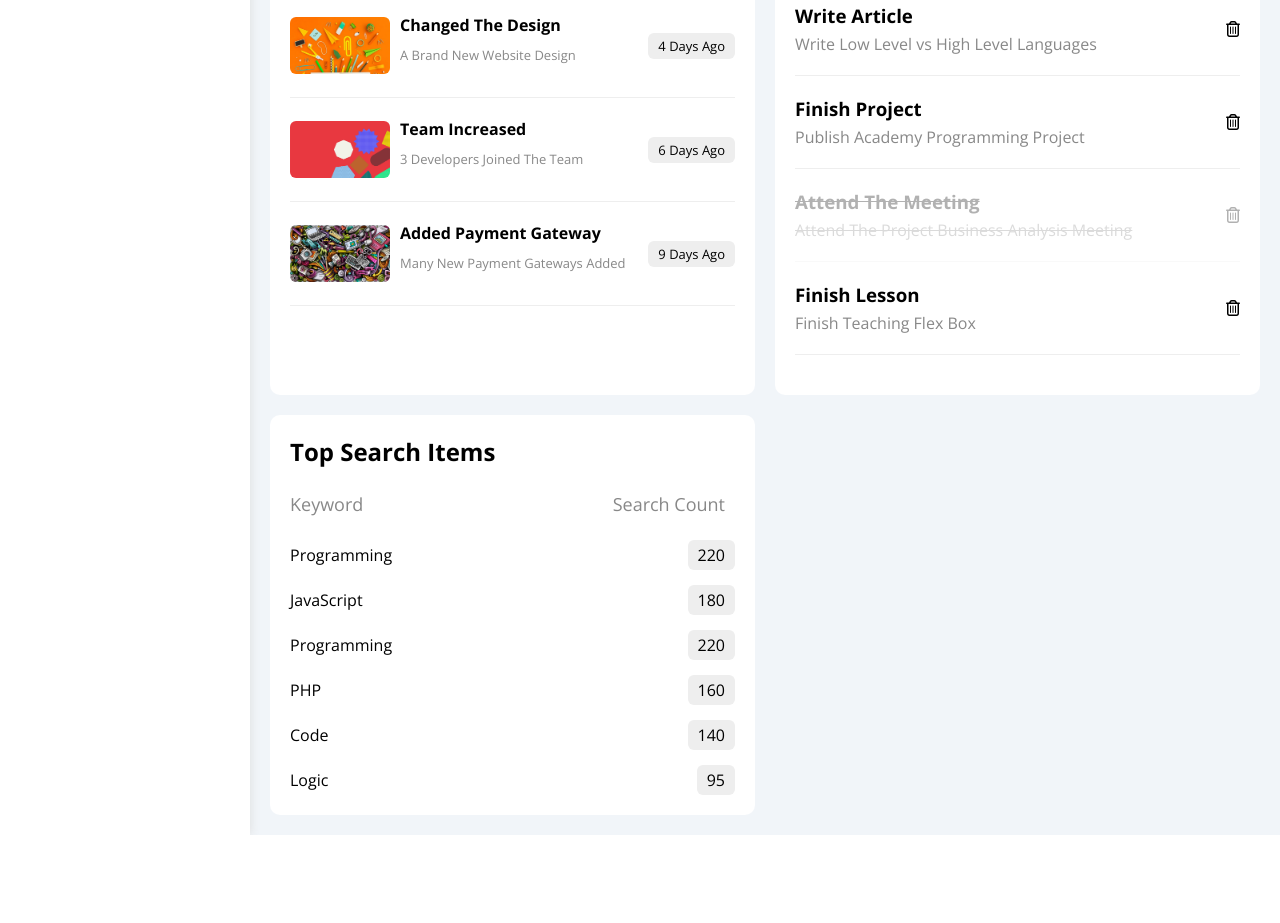
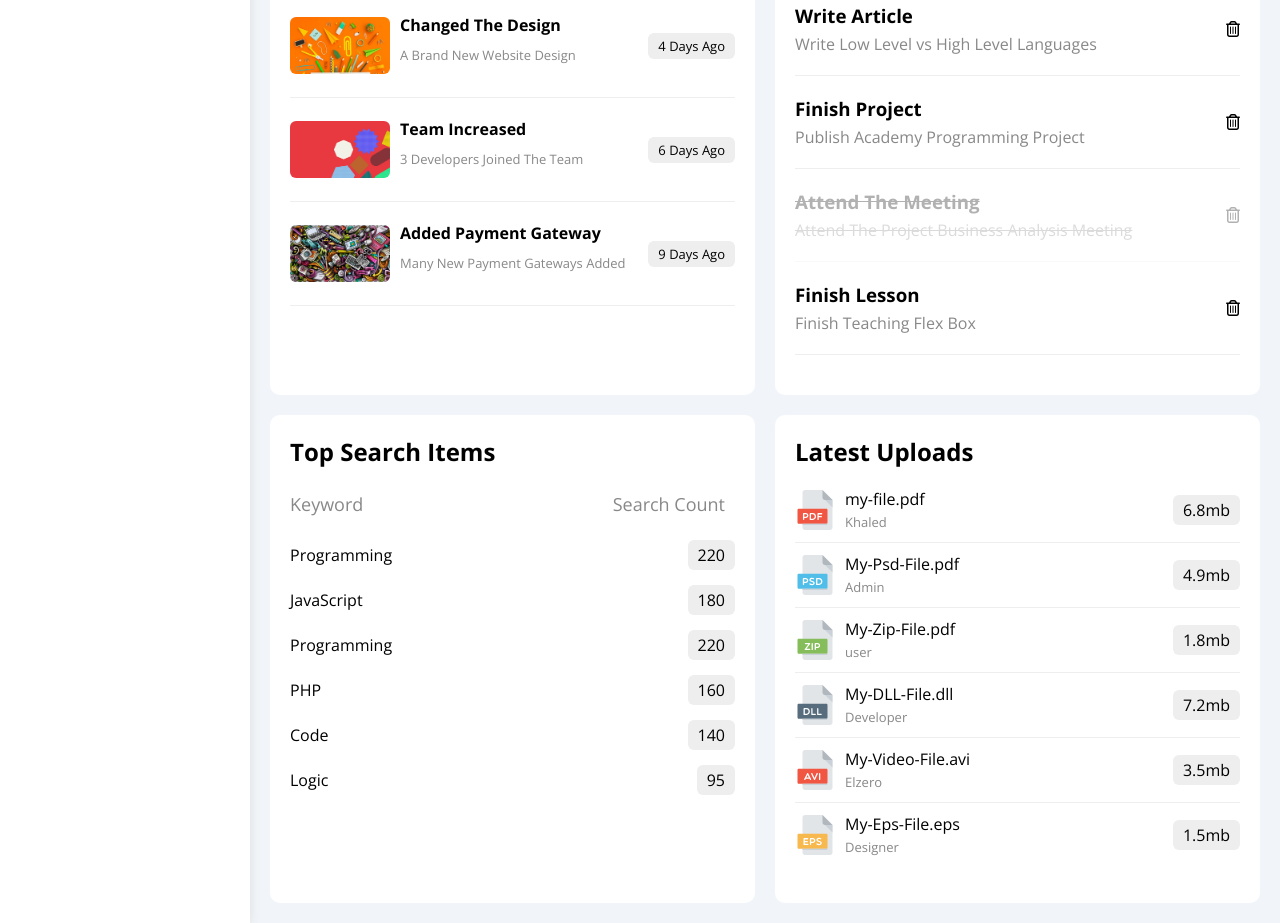
Before and after one commit to khaled00/Dashbord, a plain HTML site: page index.html in a window 1280 px wide. Shown: the part 1233-2156 px from the top of the page. Before the commit the page ends 2068 px from the top, so only its background shows below. Drawn offline with nearby package versions, Linux system fonts and the light colour scheme.

Commit message:
add Latest Uploads widget

```diff
--- a/css/framwork.css
+++ b/css/framwork.css
@@ -62,6 +62,9 @@
 }
 .pb{
     padding-bottom: 15px;
+}
+.pb-10{
+    padding-bottom: 10px;
 }
 .pb-20{
     padding-bottom: 20px;
--- a/css/main.css
+++ b/css/main.css
@@ -430,3 +430,16 @@ body{
     cursor: pointer;
 }
 /* End tasks */
+
+/* Start latest upload  */
+.upload .u-box{
+    flex-grow: 1;
+}
+.upload .u-box img{
+    width: 40px;
+    height: 40px;
+}
+.upload ul li:not(:last-of-type){
+    border-bottom: 1px solid #EEE;
+}
+/* End latest upload  */
--- a/index.html
+++ b/index.html
@@ -301,6 +301,73 @@
                         </div>
                     </div>
                     <!-- End Top Search Items -->
+                    <!-- Start latest upload -->
+                    <div class="upload bg-white p-20 rad-10">
+                        <h2 class="mt-0 mb-20">Latest Uploads</h2>
+                        <ul>
+                            <li class="between-flex mb-10 pb-10">
+                                <div class="d-flex alien-center u-box">
+                                    <img src="images/pdf.svg" alt="pdf image" class="mr-10">
+                                    <div class=" ">
+                                        <p class="d-block m-0">my-file.pdf</p>
+                                        <span class="fs-13 c-gray">Khaled</span>
+                                    </div>
+                                </div>
+                                <span class="bt-shape bg-eee">6.8mb</span>
+                            </li>
+                            <li class="between-flex mb-10 pb-10">
+                                <div class="d-flex alien-center u-box">
+                                    <img src="images/psd.svg" alt="pdf image" class="mr-10">
+                                    <div class=" ">
+                                        <p class="d-block m-0">My-Psd-File.pdf</p>
+                                        <span class="fs-13 c-gray">Admin</span>
+                                    </div>
+                                </div>
+                                <span class="bt-shape bg-eee">4.9mb</span>
+                            </li>
+                            <li class="between-flex mb-10 pb-10">
+                                <div class="d-flex alien-center u-box">
+                                    <img src="images/zip.svg" alt="pdf image" class="mr-10">
+                                    <div class=" ">
+                                        <p class="d-block m-0">My-Zip-File.pdf</p>
+                                        <span class="fs-13 c-gray">user</span>
+                                    </div>
+                                </div>
+                                <span class="bt-shape bg-eee">1.8mb</span>
+                            </li>
+                            <li class="between-flex mb-10 pb-10">
+                                <div class="d-flex alien-center u-box">
+                                    <img src="images/dll.svg" alt="pdf image" class="mr-10">
+                                    <div class=" ">
+                                        <p class="d-block m-0">My-DLL-File.dll</p>
+                                        <span class="fs-13 c-gray">Developer</span>
+                                    </div>
+                                </div>
+                                <span class="bt-shape bg-eee">7.2mb</span>
+                            </li>
+                            <li class="between-flex mb-10 pb-10">
+                                <div class="d-flex alien-center u-box">
+                                    <img src="images/avi.svg" alt="pdf image" class="mr-10">
+                                    <div class=" ">
+                                        <p class="d-block m-0">My-Video-File.avi</p>
+                                        <span class="fs-13 c-gray">Elzero</span>
+                                    </div>
+                                </div>
+                                <span class="bt-shape bg-eee">3.5mb</span>
+                            </li>
+                            <li class="between-flex mb-10 pb-10">
+                                <div class="d-flex alien-center u-box">
+                                    <img src="images/eps.svg" alt="pdf image" class="mr-10">
+                                    <div class=" ">
+                                        <p class="d-block m-0">My-Eps-File.eps</p>
+                                        <span class="fs-13 c-gray">Designer</span>
+                                    </div>
+                                </div>
+                                <span class="bt-shape bg-eee">1.5mb</span>
+                            </li>
+                        </ul>
+                    </div>
+                    <!-- End latest upload -->
                 </div>
             </div>
         </div>
```
